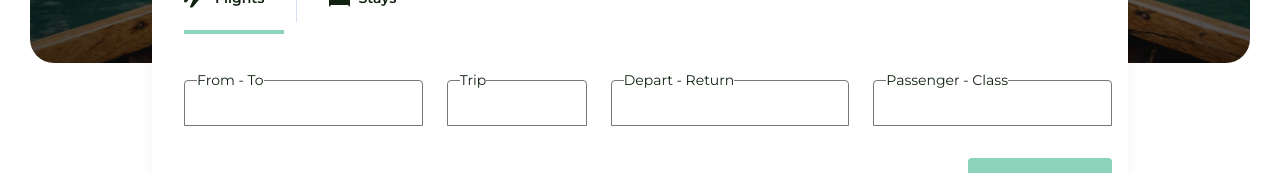
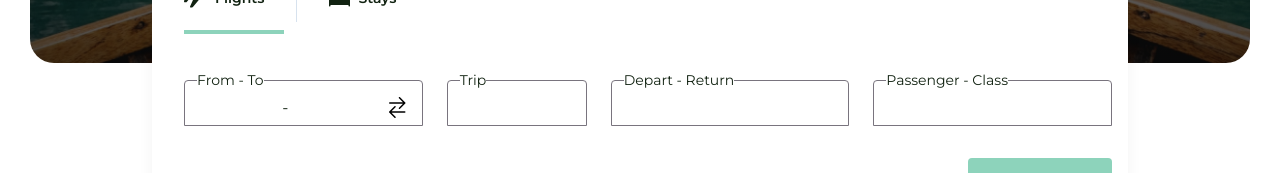
Before and after one commit to AnitaIkediashi/travel-booking-website, a Next.js app: page / in a window 1280 px wide. Shown: the part 548-721 px from the top of the page. Built offline with nearby package versions, Linux system fonts and the light colour scheme.

Commit message:
created new state

```diff
--- /dev/null
+++ b/components/icons/swap.tsx
@@ -0,0 +1,19 @@
+export const SwapIcon = () => {
+  return (
+    <svg
+      width="17"
+      height="21"
+      viewBox="0 0 17 21"
+      fill="none"
+      xmlns="http://www.w3.org/2000/svg"
+    >
+      <path
+        d="M10.5 0.75L15.75 6L10.5 11.25M14.947 6H0.75M6 20.25L0.75 15L6 9.75M1.59375 15H15.75"
+        stroke="black"
+        strokeWidth="1.5"
+        strokeLinecap="round"
+        strokeLinejoin="round"
+      />
+    </svg>
+  );
+};
--- a/components/reusable/search_flights.tsx
+++ b/components/reusable/search_flights.tsx
@@ -1,12 +1,76 @@
+'use client'
+import { useState } from "react";
+import { SwapIcon } from "../icons/swap";
 
 export const SearchFlights = () => {
+    const [swapInput, setSwapInput] = useState(false);
+    const [initialValues, setInitialValues] = useState({
+        fromValue: '',
+        toValue: ''
+    });
+
+    const handleSwap = () => {
+        setSwapInput(prev => !prev)
+    }
+
+    const handleLocationChange = (e: React.ChangeEvent<HTMLInputElement>) => {
+        const {name, value} = e.target;
+        setInitialValues(prevValues => {
+            return {
+              ...prevValues,
+              [name]: value,
+            };
+        })
+    };
+
+    const inputClassName =
+      "outline-none text-black-20 text-base w-full caret-black-20 focus:border-b-2 border-b-blue-500 transition-all duration-100 ease-in-out";
+
+    const inputA = (
+      <input
+        key={swapInput ? "to" : "from"}
+        name={swapInput ? "toValue" : "fromValue"}
+        type="text"
+        size={12}
+        value={swapInput ? initialValues.toValue : initialValues.fromValue}
+        className={inputClassName}
+        onChange={handleLocationChange}
+      />
+    );
+    const inputB = (
+      <input
+        key={swapInput ? "from" : "to"}
+        name={swapInput ? "fromValue" : "toValue"}
+        type="text"
+        size={12}
+        value={swapInput ? initialValues.fromValue : initialValues.toValue}
+        className={inputClassName}
+        onChange={handleLocationChange}
+      />
+    );
   return (
     <div className="w-full grid grid-cols-1 sm:grid-cols-2 lg:grid-cols-[1fr_120px_1fr_1fr] xl:grid-cols-[1fr_140px_1fr_1fr] gap-6 font-montserrat">
-      <fieldset className="h-14 border border-blackish-green-20 rounded-tl-sm rounded-tr-sm pl-3">
-        <legend className="text-blackish-green text-sm capitalize">
-          from - to
-        </legend>
-      </fieldset>
+      <div>
+        <fieldset className="h-14 border border-blackish-green-20 rounded-tl-sm rounded-tr-sm pl-3">
+          <legend className="text-blackish-green text-sm capitalize">
+            from - to
+          </legend>
+          <div className="w-full flex items-center space-between relative h-full">
+            <div className="w-[calc(100%-48px)] flex items-center">
+              <div className="w-1/2 mr-1">
+                {inputA}
+              </div>
+              -
+              <div className="w-1/2 ml-1">
+                {inputB}
+              </div>
+            </div>
+            <div className="w-12 h-12 grid place-items-center cursor-pointer" onClick={handleSwap}>
+              <SwapIcon />
+            </div>
+          </div>
+        </fieldset>
+      </div>
       <fieldset className="h-14 border border-blackish-green-20 rounded-tl-sm rounded-tr-sm pl-3">
         <legend className="text-blackish-green text-sm capitalize">trip</legend>
       </fieldset>
@@ -22,4 +86,4 @@ export const SearchFlights = () => {
       </fieldset>
     </div>
   );
-}
+};
```
